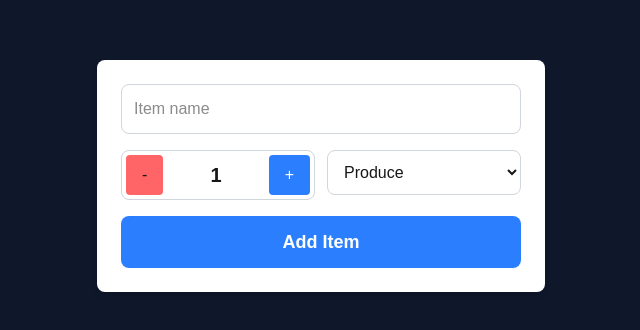
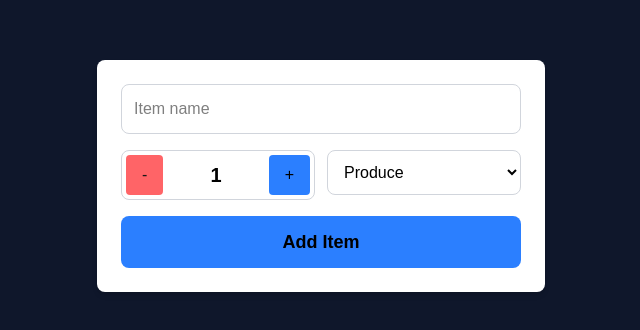
Before and after one commit to PankajX09/cprg306-assignments, a Next.js app: page /week-5 in a window 1280 px wide. Shown: the part 240-570 px from the top of the page, without its empty margins (319-959 px from the left). Built offline with nearby package versions, Linux system fonts and the light colour scheme.

Commit message:
week 5 fix

```diff
--- a/app/week-5/new-item.js
+++ b/app/week-5/new-item.js
@@ -42,7 +42,7 @@ export default function NewItem() {
               placeholder="Item name"
               value={name}
               onChange={(e) => setName(e.target.value)}
-              className="w-full p-3 border border-gray-300 rounded-lg focus:outline-none focus:border-blue-500"
+              className="w-full p-3 border border-gray-300 rounded-lg focus:outline-none focus:border-blue-500 text-black"
             />
           </div>
 
@@ -53,17 +53,17 @@ export default function NewItem() {
                   type="button"
                   onClick={decrement}
                   className={`px-4 py-2 rounded ${
-                    quantity === 1 ? 'bg-red-400' : 'bg-blue-500 hover:bg-blue-600 text-white'
+                    quantity === 1 ? 'bg-red-400' : 'bg-blue-500 hover:bg-blue-600 text-black'
                   }`}
                 >
                   -
                 </button>
-                <span className="text-xl font-bold mx-4">{quantity}</span>
+                <span className="text-xl font-bold mx-4 text-black">{quantity}</span>
                 <button
                   type="button"
                   onClick={increment}
                   className={`px-4 py-2 rounded ${
-                    quantity === 20 ? 'bg-red-400' : 'bg-blue-500 hover:bg-blue-600 text-white'
+                    quantity === 20 ? 'bg-red-400' : 'bg-blue-500 hover:bg-blue-600 text-black'
                   }`}
                 >
                   +
@@ -75,7 +75,7 @@ export default function NewItem() {
               <select
                 value={category}
                 onChange={(e) => setCategory(e.target.value)}
-                className="w-full p-3 border border-gray-300 rounded-lg focus:outline-none focus:border-blue-500"
+                className="w-full p-3 border border-gray-300 rounded-lg focus:outline-none focus:border-blue-500 text-black"
               >
                 <option value="produce">Produce</option>
                 <option value="dairy">Dairy</option>
@@ -94,7 +94,7 @@ export default function NewItem() {
 
           <button
             type="submit"
-            className="w-full bg-blue-500 text-white p-3 rounded-lg hover:bg-blue-600 focus:outline-none focus:ring-2 focus:ring-blue-500 focus:ring-offset-2 text-lg font-semibold"
+            className="w-full bg-blue-500 text-black p-3 rounded-lg hover:bg-blue-600 focus:outline-none focus:ring-2 focus:ring-blue-500 focus:ring-offset-2 text-lg font-semibold"
           >
             Add Item
           </button>
```
